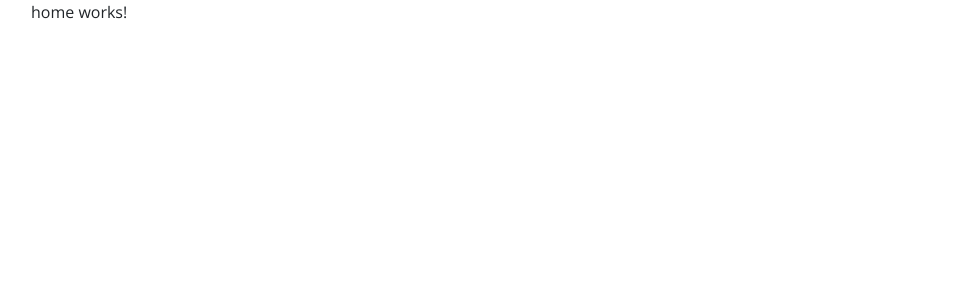
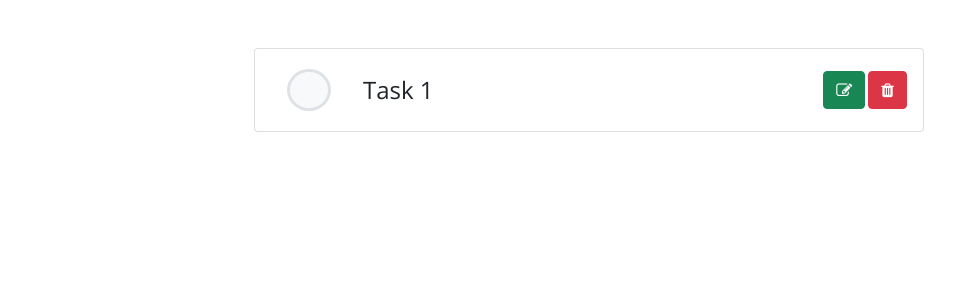
Before and after one commit to igorsilva3/todo, an Angular app in the folder web/: page / in a window 1280 px wide. Shown: the top 300 px of the page, without its empty margins (51-1006 px from the left). Built offline with nearby package versions, Linux system fonts and the light colour scheme.

Commit message:
Created tasks list component

```diff
--- a/web/package.json
+++ b/web/package.json
@@ -20,6 +20,7 @@
     "@angular/platform-browser-dynamic": "~13.1.0",
     "@angular/router": "~13.1.0",
     "bootstrap": "^5.1.3",
+    "font-awesome": "^4.7.0",
     "rxjs": "~7.4.0",
     "tslib": "^2.3.0",
     "zone.js": "~0.11.4"
--- a/web/src/app/app.component.html
+++ b/web/src/app/app.component.html
@@ -1,4 +1,5 @@
 <div class="container">
   <!-- <app-login></app-login> -->
-  <app-home></app-home>
+  <!-- <app-home></app-home> -->
+  <app-tasks-list></app-tasks-list>
 </div>
--- a/web/src/app/app.module.ts
+++ b/web/src/app/app.module.ts
@@ -5,12 +5,14 @@ import { AppRoutingModule } from './app-routing.module';
 import { AppComponent } from './app.component';
 import { LoginComponent } from './pages/login/login.component';
 import { HomeComponent } from './pages/home/home.component';
+import { TasksListComponent } from './tasks/tasks-list/tasks-list.component';
 
 @NgModule({
   declarations: [
     AppComponent,
     LoginComponent,
-    HomeComponent
+    HomeComponent,
+    TasksListComponent
   ],
   imports: [
     BrowserModule,
--- /dev/null
+++ b/web/src/app/tasks/tasks-list/tasks-list.component.css
@@ -0,0 +1,18 @@
+#tasks {
+  width: 100%;
+  max-width: 60%;
+}
+
+.actions a {
+  margin-left: 3px;
+}
+
+.check a i {
+  opacity: 0;
+  font-size: 100%;
+}
+
+.check a:hover i {
+  opacity: 1;
+  transition: 1.5ms;
+}
--- /dev/null
+++ b/web/src/app/tasks/tasks-list/tasks-list.component.html
@@ -0,0 +1,31 @@
+<div class="content">
+  <div class="d-flex flex-fill mt-5 justify-content-center align-items-center">
+    <ul id="tasks" class="list-group">
+      <li class="list-group-item">
+        <div class="d-flex">
+          <div class="d-flex justify-content-center align-items-center task m-1">
+            <span class="check m-2">
+              <a class="border border-3 ms-1 rounded-circle btn btn-light" title="Check">
+                <i class="fa fa-check-circle"></i>
+              </a>
+            </span>
+
+            <p class="h4 ms-4 mt-2">Task 1</p>
+          </div>
+          <div class="d-flex flex-fill justify-content-end align-items-center actions">
+            <span class="edit">
+              <a class="btn btn-success" title="Edit">
+                <i class="fa fa-edit"></i>
+              </a>
+            </span>
+            <span class="delete">
+              <a class="btn btn-danger" title="Delete">
+                <i class="fa fa-trash"></i>
+              </a>
+            </span>
+          </div>
+        </div>
+      </li>
+    </ul>
+  </div>
+</div>
--- /dev/null
+++ b/web/src/app/tasks/tasks-list/tasks-list.component.ts
@@ -0,0 +1,15 @@
+import { Component, OnInit } from '@angular/core';
+
+@Component({
+  selector: 'app-tasks-list',
+  templateUrl: './tasks-list.component.html',
+  styleUrls: ['./tasks-list.component.css']
+})
+export class TasksListComponent implements OnInit {
+
+  constructor() { }
+
+  ngOnInit(): void {
+  }
+
+}
--- a/web/src/styles.css
+++ b/web/src/styles.css
@@ -1,5 +1,6 @@
 /* You can add global styles to this file, and also import other style files */
 @import url('../node_modules/bootstrap/dist/css/bootstrap.min.css');
+@import url('../node_modules/font-awesome/css/font-awesome.min.css');
 @import url('https://fonts.googleapis.com/css2?family=Open+Sans:ital,wght@0,300;0,400;0,700;1,300;1,400;1,700&display=swap');
 
 body {
```
Also changed, not shown: 2 other files (tests, documents, lock files or other folders).
